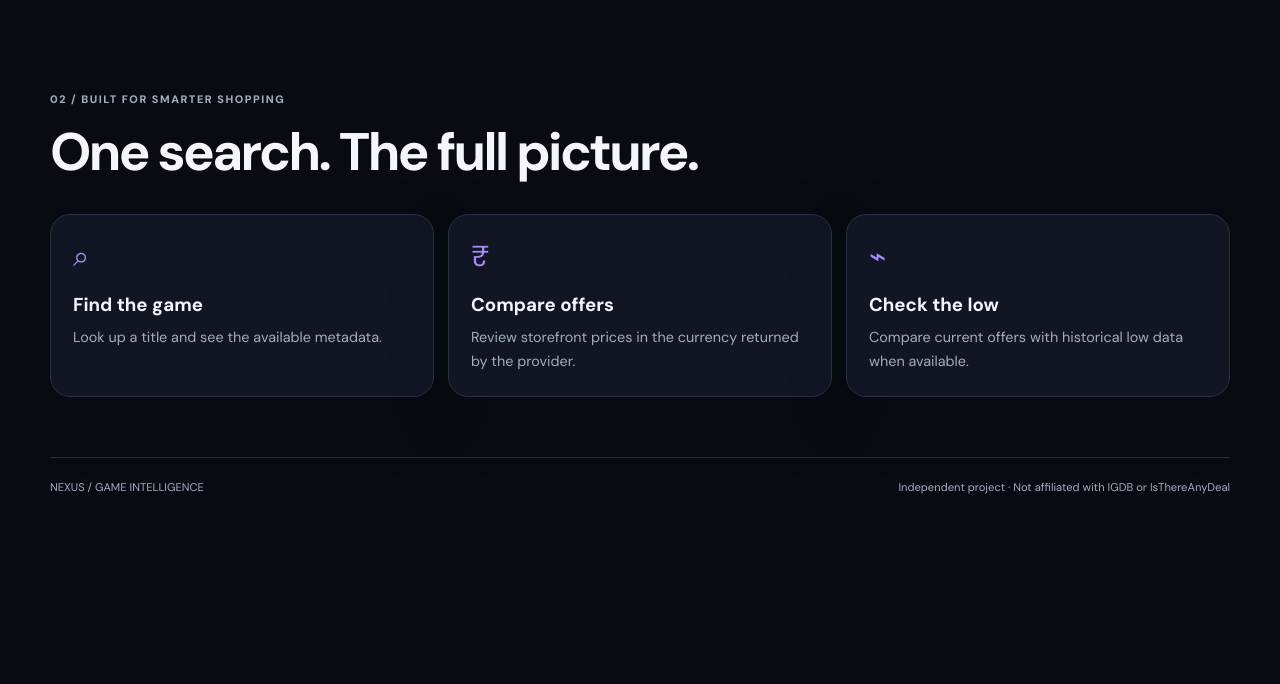
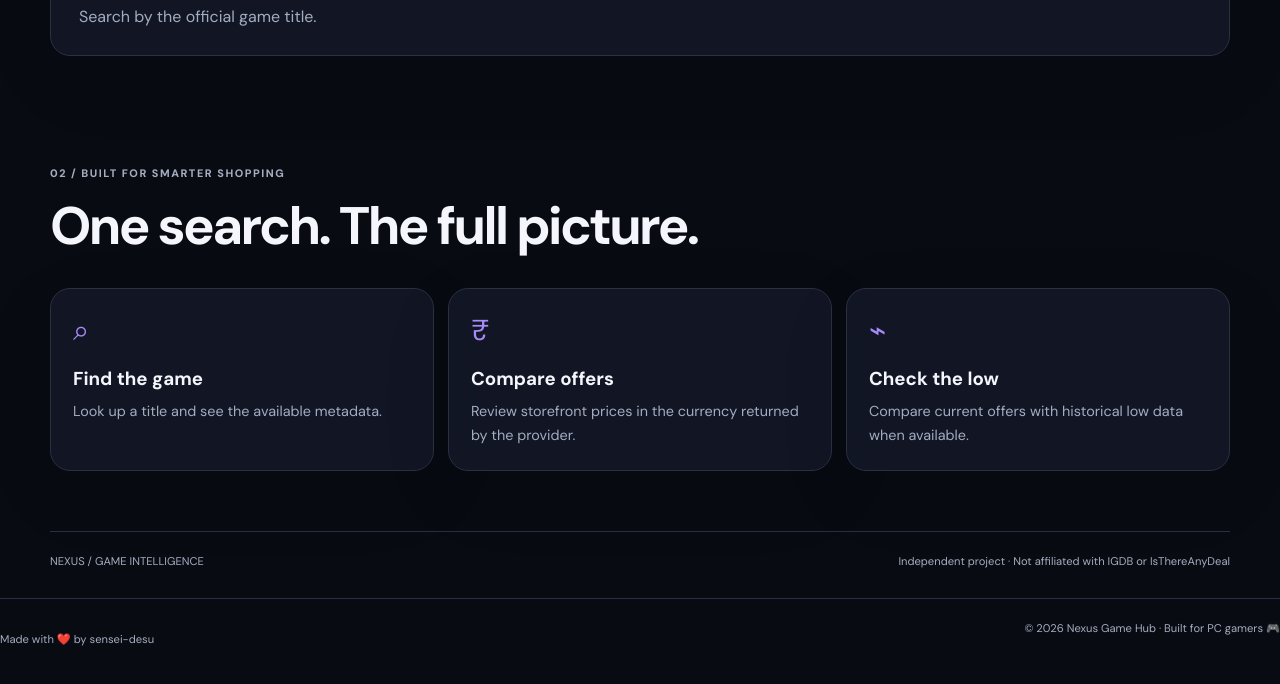
Before and after one commit to sensei-desu/game_tracker, a plain HTML site: page frontend/index.html in a window 1280 px wide. Shown: the part 834-1518 px from the top of the page. Before the commit the page ends 1358 px from the top, so only its background shows below. Drawn offline with Linux system fonts and the light colour scheme.

Commit message:
Update index.html

```diff
--- a/frontend/index.html
+++ b/frontend/index.html
@@ -11,6 +11,15 @@
   <script src="themes.js" defer></script>
   <script src="app.js" defer></script>
 </head>
+  <div class="pc-games-badge">
+    <span class="pc-dot"></span>
+    PC GAMES ONLY
+</div>
+
+<p class="pc-games-description">
+    Discover PC games, compare prices, and find your next adventure.
+    No mobile games. Just PC gaming.
+</p>
 <body data-theme="Midnight Pro">
   <div class="backdrop" aria-hidden="true"></div><div class="grain" aria-hidden="true"></div>
   <header class="nav shell">
@@ -47,4 +56,15 @@
     <form id="matrixForm" class="matrix-form"><label class="sr-only" for="matrixInput">Ask Chawchaa about a game</label><textarea id="matrixInput" rows="2" maxlength="1200" placeholder="Ask about a game…" required></textarea><button id="matrixSend" type="submit" aria-label="Send message">➤</button></form>
     <p class="matrix-footnote">Gaming topics only · Responses may contain errors</p>
   </section>
-</body></html>
+</body>
+<footer class="site-footer">
+    <p>
+        Made with ❤️ by
+        <a
+            href="https://github.com/sensei-desu"
+            target="_blank"
+            rel="noopener noreferrer"
+        >sensei-desu</a>
+    </p>
+    <span>© 2026 Nexus Game Hub · Built for PC gamers 🎮</span>
+</footer></html>
```
